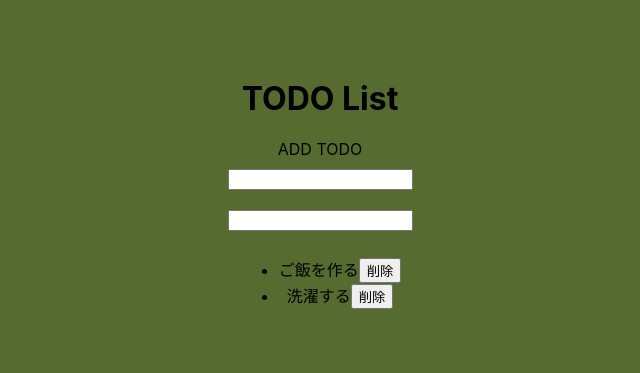
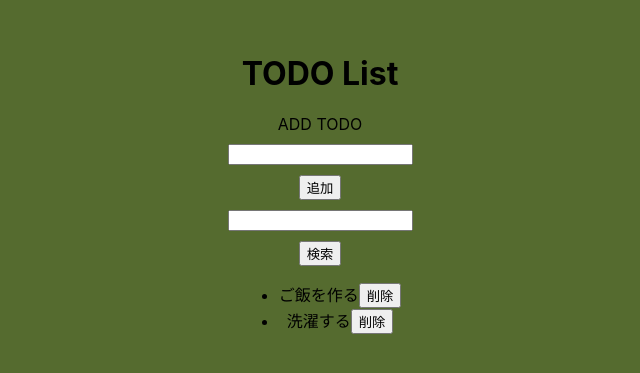
Before and after one commit to akko-k/react-output-router, a React (Vite) app: page / in a window 1280 px wide. Shown: the part 209-582 px from the top of the page, without its empty margins (320-960 px from the left). Built offline with nearby package versions, Linux system fonts and the light colour scheme.

Commit message:
レイアウト修正

```diff
--- a/src/components/templates/TodoTemplate/index.jsx
+++ b/src/components/templates/TodoTemplate/index.jsx
@@ -12,18 +12,22 @@ export const TodoTemplate = () => {
       title: '洗濯する',
     },
   ];
-  const [todos, setTodos] = useState(INIT_TODO_LIST);
+    const [todos, setTodos] = useState(INIT_TODO_LIST);
   return (
     <div className={styles.container}>
       <h1>TODO List</h1>
-      <div>ADD TODO</div>
-      {/* リスト追加 */}
+
       <div>
+        {/* リスト追加 */}
+        <div>ADD TODO</div>
         <input type="text" />
+        <button>追加</button>
       </div>
-      {/* 検索 */}
+
       <div>
+        {/* 検索 */}
         <input type="text" />
+        <button>検索</button>
       </div>
       {/* リスト */}
       <ul>
```
